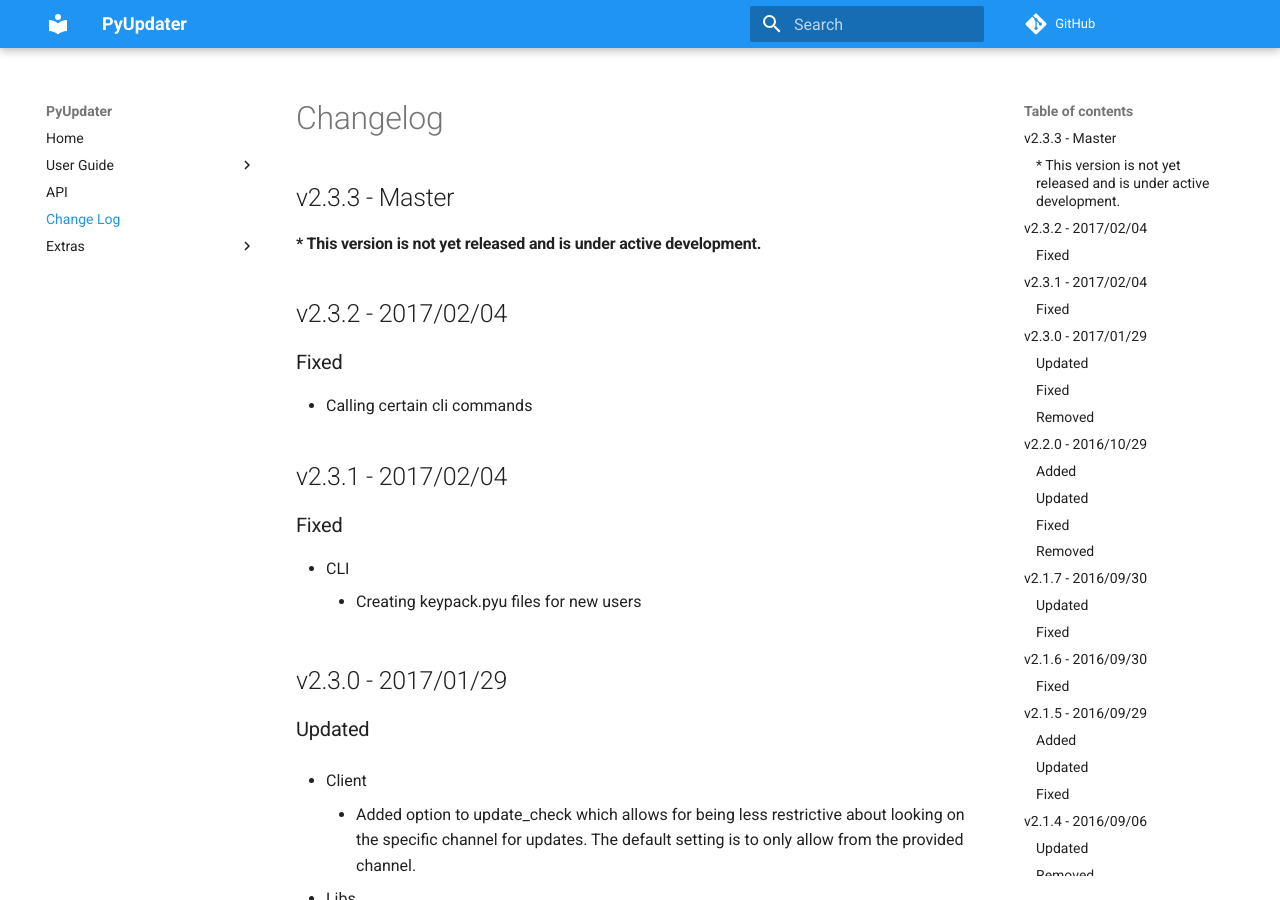
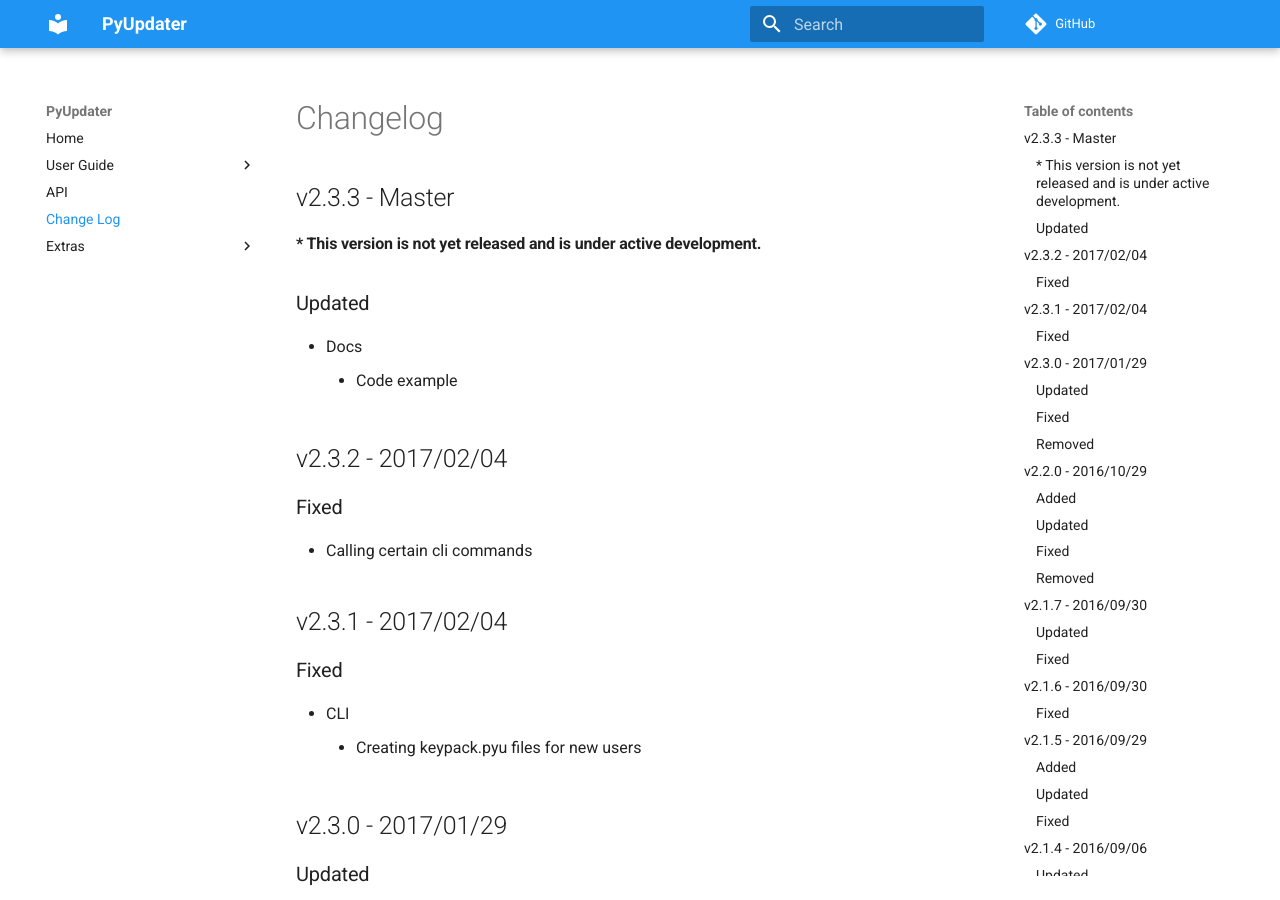
Before and after one commit to Digital-Sapphire/PyUpdater, an MkDocs documentation site: the page built from docs/changelog.md, in a window 1280 px wide and 900 px high. Built offline with MkDocs 1.6.1 and Material for MkDocs 9.7.7, drawn with Linux system fonts in a browser that asks for light colours; comment, search, counter and statistics services are not loaded; old or Windows-style settings are respelled for this version of MkDocs.

Commit message:
Fix code example

```diff
--- a/docs/changelog.md
+++ b/docs/changelog.md
@@ -3,6 +3,10 @@
 ## v2.3.3 - Master
 ####* This version is not yet released and is under active development.
 
+###Updated
+
+  - Docs
+    - Code example
 
 ## v2.3.2 - 2017/02/04
 
```
Also changed, not shown: docs/usage-cli.md (+1 -1 lines).
